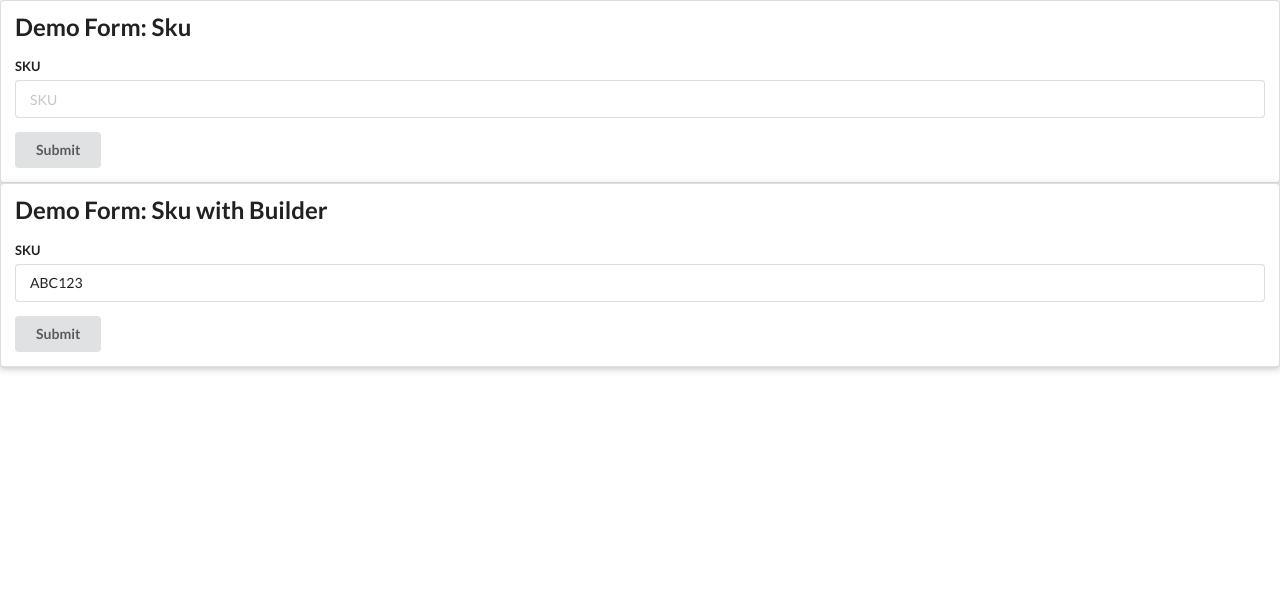
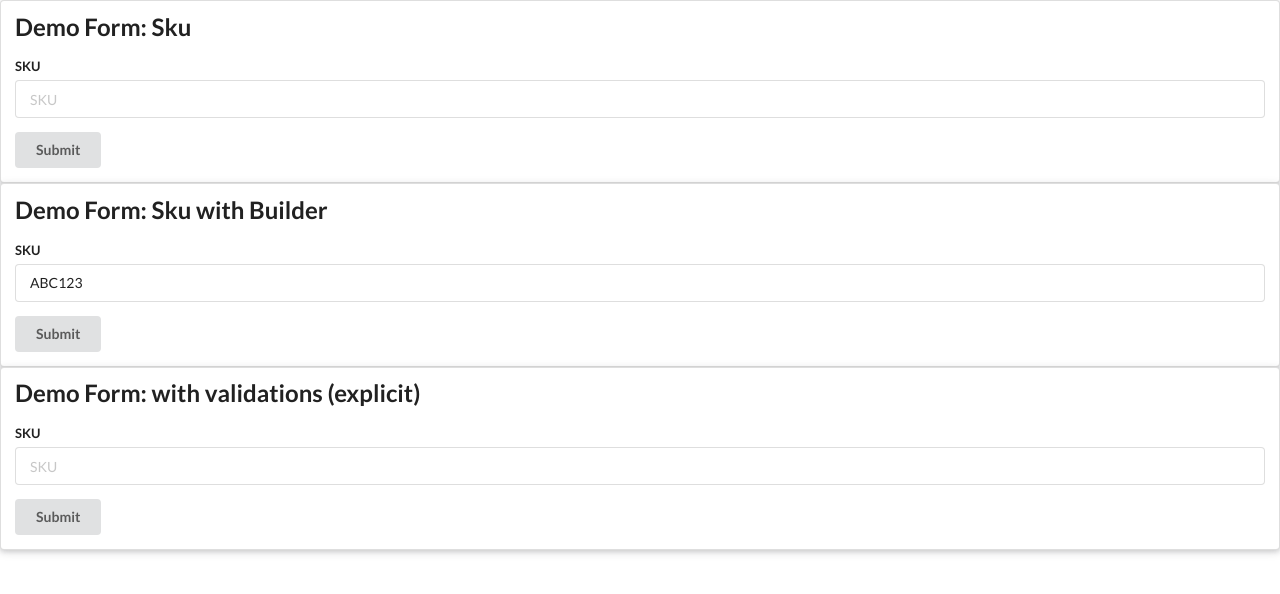
Before and after one commit to SamanehGhafouri/Angular-Forms, an Angular app: page / in a window 1280 px wide. Shown: the top 594 px of the page. Built offline with nearby package versions, Linux system fonts and the light colour scheme.

Commit message:
Demo Form with VALIDATIONS explicit

```diff
--- a/src/app/app.component.html
+++ b/src/app/app.component.html
@@ -1,3 +1,5 @@
 <app-demo-form-sku></app-demo-form-sku>
 
 <app-demo-form-sku-with-builder></app-demo-form-sku-with-builder>
+
+<app-demo-form-with-validations-explicit></app-demo-form-with-validations-explicit>
--- a/src/app/app.module.ts
+++ b/src/app/app.module.ts
@@ -6,12 +6,15 @@
 import {FormsModule, ReactiveFormsModule} from "@angular/forms";
 import { DemoFormSkuComponent } from './demo-form-sku/demo-form-sku.component';
 import { DemoFormSkuWithBuilderComponent } from './demo-form-sku-with-builder/demo-form-sku-with-builder.component';
+import { DemoFormWithValidationsExplicitComponent } from './demo-form-with-validations-explicit/demo-form-with-validations-explicit.component';
+
 
 @NgModule({
   declarations: [
     AppComponent,
     DemoFormSkuComponent,
-    DemoFormSkuWithBuilderComponent
+    DemoFormSkuWithBuilderComponent,
+    DemoFormWithValidationsExplicitComponent
   ],
   imports: [
     BrowserModule,
--- /dev/null
+++ b/src/app/demo-form-with-validations-explicit/demo-form-with-validations-explicit.component.html
@@ -0,0 +1,26 @@
+<div class="ui raised segment">
+  <h2 class="ui header">Demo Form: with validations (explicit)</h2>
+  <form [formGroup]="myForm"
+        (ngSubmit)="onSubmit(myForm.value)"
+        class="ui form"
+        [class.error]="!myForm.valid && myForm.touched">
+
+    <div class="field"
+         [class.error]="!sku.valid && sku.touched">
+      <label for="skuInput">SKU</label>
+      <input type="text"
+             id="skuInput"
+             placeholder="SKU"
+             [formControl]="sku">
+      <div *ngIf="!sku.valid"
+           class="ui error message">SKU is invalid</div>
+      <div *ngIf="sku.hasError('required')"
+           class="ui error message">SKU is required</div>
+    </div>
+
+    <div *ngIf="!myForm.valid"
+         class="ui error message">Form is invalid</div>
+
+    <button type="submit" class="ui button">Submit</button>
+  </form>
+</div>
--- /dev/null
+++ b/src/app/demo-form-with-validations-explicit/demo-form-with-validations-explicit.component.ts
@@ -0,0 +1,31 @@
+
+import { Component } from '@angular/core';
+import {
+  FormBuilder,
+  FormGroup,
+  Validators,
+  AbstractControl
+} from '@angular/forms';
+
+@Component({
+  selector: 'app-demo-form-with-validations-explicit',
+  templateUrl: './demo-form-with-validations-explicit.component.html',
+  styles: []
+})
+export class DemoFormWithValidationsExplicitComponent {
+  myForm: FormGroup;
+  sku: AbstractControl;
+
+  constructor(fb: FormBuilder) {
+    this.myForm = fb.group({
+      'sku':  ['', Validators.required]
+    });
+
+    this.sku = this.myForm.controls['sku'];
+  }
+
+  onSubmit(value: string): void {
+    console.log('you submitted value: ', value);
+  }
+
+}
```
Also changed, not shown: src/app/demo-form-with-validations-explicit/demo-form-with-validations-explicit.component.css (added), 1 other file (tests, documents, lock files or other folders).
